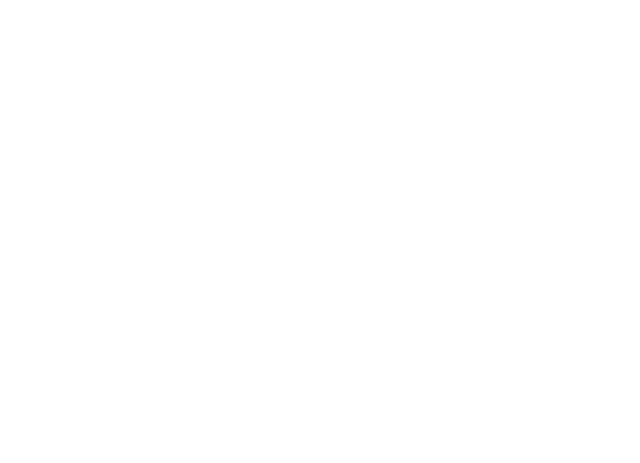
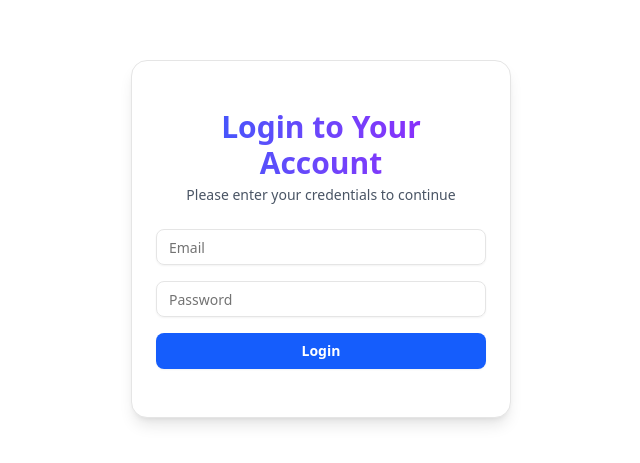
Before and after one commit to 2006aman-github/tracknest, a React (Vite) app: page /login in a window 1280 px wide. Before the commit this address had no page. Shown: the part 161-624 px from the top of the page, without its empty margins (319-959 px from the left). Built offline with nearby package versions, Linux system fonts and the light colour scheme.

Commit message:
feat: Forms Setup

```diff
--- a/package.json
+++ b/package.json
@@ -19,6 +19,7 @@
     "lucide-react": "^0.525.0",
     "react": "^19.1.0",
     "react-dom": "^19.1.0",
+    "react-hook-form": "^7.60.0",
     "react-redux": "^9.2.0",
     "react-router-dom": "^7.7.0",
     "shadcn": "^2.9.2",
--- a/src/App.jsx
+++ b/src/App.jsx
@@ -1,12 +1,25 @@
-import Router from './routes/routes'
+import Router from './routes/routes';
+import Form from '@/pages/forms/login.jsx';
+import { useSelector } from "react-redux";
+import { useEffect } from 'react';
+import { useNavigate } from 'react-router-dom';
 
 function App() {
+  const isAuth = useSelector((state) => state.auth.isAuth);
+  const navigate = useNavigate();
+
+  // useEffect(() => {
+  //   if (!isAuth) {
+  //     navigate('/login');
+  //   }
+  // }, [isAuth, navigate]);
 
   return (
     <>
-      <Router />
+      {/* {isAuth ? <Router /> : <Form />} */}
+      <Router/>
     </>
-  )
+  );
 }
 
-export default App
+export default App;
--- /dev/null
+++ b/src/components/search.jsx
@@ -0,0 +1,18 @@
+import React, { useState } from 'react'
+import { Input } from "@/components/ui/input.jsx"
+
+function Search() {
+
+    const [search, setSearch] = useState('');
+    return (
+        <Input
+            type="search"
+            placholder="Search Courses"
+            value = {search}
+            onChange = {(e)=>{setSearch(e.target.value)}}
+
+        />
+    )
+}
+
+export default Search
--- /dev/null
+++ b/src/components/ui/input.jsx
@@ -0,0 +1,24 @@
+import * as React from "react"
+
+import { cn } from "@/lib/utils"
+
+function Input({
+  className,
+  type,
+  ...props
+}) {
+  return (
+    <input
+      type={type}
+      data-slot="input"
+      className={cn(
+        "file:text-foreground placeholder:text-muted-foreground selection:bg-primary selection:text-primary-foreground dark:bg-input/30 border-input flex h-9 w-full min-w-0 rounded-md border bg-transparent px-3 py-1 text-base shadow-xs transition-[color,box-shadow] outline-none file:inline-flex file:h-7 file:border-0 file:bg-transparent file:text-sm file:font-medium disabled:pointer-events-none disabled:cursor-not-allowed disabled:opacity-50 md:text-sm",
+        "focus-visible:border-ring focus-visible:ring-ring/50 focus-visible:ring-[3px]",
+        "aria-invalid:ring-destructive/20 dark:aria-invalid:ring-destructive/40 aria-invalid:border-destructive",
+        className
+      )}
+      {...props} />
+  );
+}
+
+export { Input }
--- /dev/null
+++ b/src/features/auth/authSlice.js
@@ -0,0 +1,24 @@
+import {createSlice} from "@reduxjs/toolkit"
+
+const init = {
+    user: null,
+    isAuth: false,
+}
+
+const authSlice = createSlice({
+    name: "auth",
+    initialState: init,
+    reducers: {
+        login(state,action){
+            state.user = action.payload;
+            state.isAuth = true;
+        },
+        logout(state){
+            state.user = null;
+            state.isAuth = false;
+        },
+    },
+})
+
+export const {login,logout} = authSlice.actions;
+export default authSlice.reducer;
--- a/src/main.jsx
+++ b/src/main.jsx
@@ -5,7 +5,7 @@ import App from './App.jsx'
 import { BrowserRouter } from 'react-router-dom'
 
 import { Provider } from 'react-redux'
-import store from '@/store.js'
+import store from './store.js'
 
 createRoot(document.getElementById('root')).render(
   <StrictMode>
--- a/src/pages/courses.jsx
+++ b/src/pages/courses.jsx
@@ -1,3 +1,4 @@
+import Search from "@/components/search.jsx";
 import { CourseCard } from "../components/course-card";
 
 const Index = () => {
@@ -55,15 +56,7 @@ const Index = () => {
     return (
         <div className="min-h-screen bg-white">
             <div className="container mx-auto px-4 py-12">
-                <div className="text-center mb-12 space-y-4">
-                    <h1 className="text-5xl font-bold bg-gradient-to-r from-blue-600 to-purple-600 bg-clip-text text-transparent">
-                        Stunning Course Cards
-                    </h1>
-                    <p className="text-xl text-gray-600 max-w-2xl mx-auto">
-                        Beautiful, responsive course cards with elegant animations and modern design
-                    </p>
-                </div>
-
+                <Search/>
                 <div className="grid grid-cols-1 md:grid-cols-2 lg:grid-cols-3 gap-8 max-w-7xl mx-auto">
                     {courses.map((course, index) => (
                         <div
@@ -76,25 +69,6 @@ const Index = () => {
                     ))}
                 </div>
 
-                <div className="mt-16 text-center">
-                    <h2 className="text-2xl font-semibold text-gray-900 mb-6">
-                        Features Showcase
-                    </h2>
-                    <div className="grid grid-cols-1 md:grid-cols-3 gap-6 max-w-4xl mx-auto">
-                        <div className="p-6 bg-white rounded-xl shadow-md">
-                            <h3 className="font-semibold text-blue-600 mb-2">Interactive Animations</h3>
-                            <p className="text-sm text-gray-600">Smooth hover effects and transitions</p>
-                        </div>
-                        <div className="p-6 bg-white rounded-xl shadow-md">
-                            <h3 className="font-semibold text-blue-600 mb-2">Responsive Design</h3>
-                            <p className="text-sm text-gray-600">Looks great on all devices</p>
-                        </div>
-                        <div className="p-6 bg-white rounded-xl shadow-md">
-                            <h3 className="font-semibold text-blue-600 mb-2">Modern UI</h3>
-                            <p className="text-sm text-gray-600">Clean and professional appearance</p>
-                        </div>
-                    </div>
-                </div>
             </div>
         </div>
     );
--- /dev/null
+++ b/src/pages/forms/login.jsx
@@ -0,0 +1,69 @@
+import { useNavigate } from "react-router-dom";
+import { useEffect, useState } from "react";
+import { useDispatch, useSelector } from "react-redux";
+import { login } from "@/features/auth/authSlice";
+import { Button } from "@/components/ui/button";
+import { Input } from "@/components/ui/input";
+import { Card, CardContent } from "@/components/ui/card";
+
+const Form = () => {
+    const dispatch = useDispatch();
+    const navigate = useNavigate();
+    const isAuth = useSelector((state) => state.auth.isAuth);
+
+    const [email, setEmail] = useState("");
+    const [pass, setpass] = useState("");
+
+    const handleLogin = (e) => {
+        e.preventDefault();
+        console.log(dispatch(login({ name: email.split("@")[0], email })));
+    };
+
+    useEffect(() => {
+        if (isAuth) {
+            navigate("/");
+        }
+    }, [isAuth, navigate]);
+
+    return (
+        <div className="min-h-screen bg-white flex justify-center items-center">
+            <Card className="w-[380px] shadow-lg rounded-2xl animate-fade-in-up transition-all duration-500">
+                <CardContent className="p-6 space-y-6">
+                    <div className="text-center">
+                        <h1 className="text-3xl font-bold bg-gradient-to-r from-blue-600 to-purple-600 bg-clip-text text-transparent">
+                            Login to Your Account
+                        </h1>
+                        <p className="text-sm text-gray-600 mt-1">
+                            Please enter your credentials to continue
+                        </p>
+                    </div>
+
+                    <form onSubmit={handleLogin} className="space-y-4">
+                        <Input
+                            type="email"
+                            placeholder="Email"
+                            value={email}
+                            onChange={(e) => setEmail(e.target.value)}
+                            required
+                        />
+                        <Input
+                            type="password"
+                            placeholder="Password"
+                            value={pass}
+                            onChange={(e) => setpass(e.target.value)}
+                            required
+                        />
+                        <Button
+                            type="submit"
+                            className="w-full bg-blue-600 hover:bg-blue-700 text-white font-semibold"
+                        >
+                            Login
+                        </Button>
+                    </form>
+                </CardContent>
+            </Card>
+        </div>
+    );
+};
+
+export default Form;
--- a/src/routes/routes.jsx
+++ b/src/routes/routes.jsx
@@ -1,5 +1,6 @@
 import { Routes, Route } from 'react-router-dom'
-import Index from '../pages/courses'
+import Index from '@/pages/courses'
+import Form from '@/pages/forms/login.jsx'
 
 export default function Router() {
     return (
@@ -7,6 +8,7 @@ export default function Router() {
             <Route path="/" element={<h1>Home</h1>} />
             <Route path="/test" element={<h1>Testing</h1>} />
             <Route path="/courses" element={<Index/>} />
+            <Route path="/login" element={<Form/>} />
         </Routes>
     )
 }
--- a/src/store.js
+++ b/src/store.js
@@ -1,5 +1,8 @@
 import { configureStore } from "@reduxjs/toolkit";
+import authReducer from "@/features/auth/authSlice.js"
 
 export default configureStore({
-  reducer: {},
+  reducer: {
+    auth: authReducer,
+  },
 });
```
Also changed, not shown: 1 other file (tests, documents, lock files or other folders).
